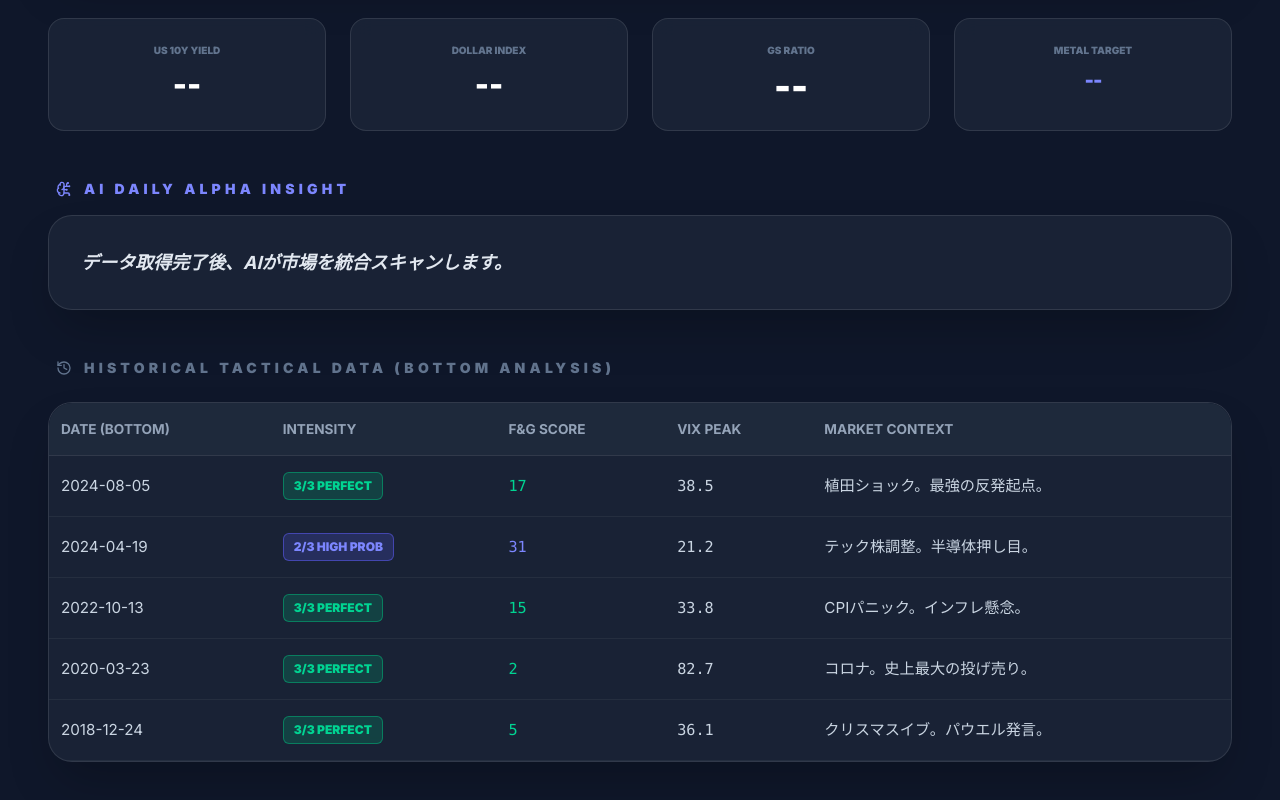
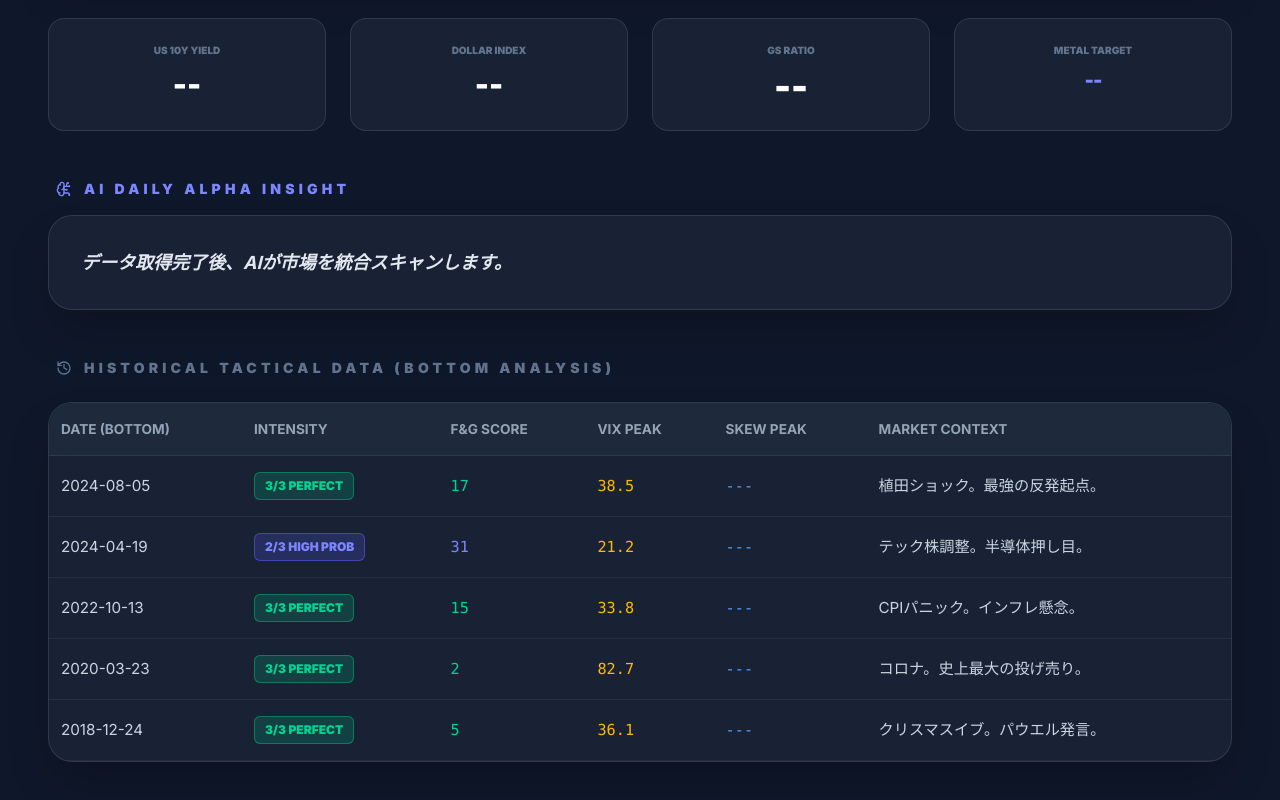
Before and after one commit to satoru-design/market-db, a Next.js app: page / in a window 1280 px wide. Shown: the part 1126-1926 px from the top of the page. Built offline with nearby package versions, Linux system fonts and the light colour scheme; no server answers.

Commit message:
feat: add Skew Peak column to Historical Tactical Data

```diff
--- a/src/app/page.tsx
+++ b/src/app/page.tsx
@@ -425,13 +425,13 @@ export default function TerminalPage() {
         </h2>
         <div className="glass-card rounded-3xl overflow-hidden shadow-2xl border border-white/5 overflow-y-auto max-h-[500px]">
           <table className="w-full history-table border-collapse min-w-[800px]">
-            <thead><tr className="bg-slate-900/80"><th>Date (Bottom)</th><th>Intensity</th><th>F&G Score</th><th>VIX Peak</th><th>Market Context</th></tr></thead>
+            <thead><tr className="bg-slate-900/80"><th>Date (Bottom)</th><th>Intensity</th><th>F&G Score</th><th>VIX Peak</th><th>Skew Peak</th><th>Market Context</th></tr></thead>
             <tbody className="text-slate-300">
-              <tr className="history-row"><td>2024-08-05</td><td><span className="status-badge bg-emerald-500/20 text-emerald-400 border border-emerald-500/50">3/3 PERFECT</span></td><td className="font-mono text-emerald-400">17</td><td className="font-mono">38.5</td><td>植田ショック。最強の反発起点。</td></tr>
-              <tr className="history-row"><td>2024-04-19</td><td><span className="status-badge bg-indigo-500/20 text-indigo-400 border border-indigo-500/50">2/3 HIGH PROB</span></td><td className="font-mono text-indigo-400">31</td><td className="font-mono">21.2</td><td>テック株調整。半導体押し目。</td></tr>
-              <tr className="history-row"><td>2022-10-13</td><td><span className="status-badge bg-emerald-500/20 text-emerald-400 border border-emerald-500/50">3/3 PERFECT</span></td><td className="font-mono text-emerald-400">15</td><td className="font-mono">33.8</td><td>CPIパニック。インフレ懸念。</td></tr>
-              <tr className="history-row"><td>2020-03-23</td><td><span className="status-badge bg-emerald-500/20 text-emerald-400 border border-emerald-500/50">3/3 PERFECT</span></td><td className="font-mono text-emerald-400">2</td><td className="font-mono">82.7</td><td>コロナ。史上最大の投げ売り。</td></tr>
-              <tr className="history-row"><td>2018-12-24</td><td><span className="status-badge bg-emerald-500/20 text-emerald-400 border border-emerald-500/50">3/3 PERFECT</span></td><td className="font-mono text-emerald-400">5</td><td className="font-mono">36.1</td><td>クリスマスイブ。パウエル発言。</td></tr>
+              <tr className="history-row"><td>2024-08-05</td><td><span className="status-badge bg-emerald-500/20 text-emerald-400 border border-emerald-500/50">3/3 PERFECT</span></td><td className="font-mono text-emerald-400">17</td><td className="font-mono text-amber-400">38.5</td><td className="font-mono text-blue-400">---</td><td>植田ショック。最強の反発起点。</td></tr>
+              <tr className="history-row"><td>2024-04-19</td><td><span className="status-badge bg-indigo-500/20 text-indigo-400 border border-indigo-500/50">2/3 HIGH PROB</span></td><td className="font-mono text-indigo-400">31</td><td className="font-mono text-amber-400">21.2</td><td className="font-mono text-blue-400">---</td><td>テック株調整。半導体押し目。</td></tr>
+              <tr className="history-row"><td>2022-10-13</td><td><span className="status-badge bg-emerald-500/20 text-emerald-400 border border-emerald-500/50">3/3 PERFECT</span></td><td className="font-mono text-emerald-400">15</td><td className="font-mono text-amber-400">33.8</td><td className="font-mono text-blue-400">---</td><td>CPIパニック。インフレ懸念。</td></tr>
+              <tr className="history-row"><td>2020-03-23</td><td><span className="status-badge bg-emerald-500/20 text-emerald-400 border border-emerald-500/50">3/3 PERFECT</span></td><td className="font-mono text-emerald-400">2</td><td className="font-mono text-amber-400">82.7</td><td className="font-mono text-blue-400">---</td><td>コロナ。史上最大の投げ売り。</td></tr>
+              <tr className="history-row"><td>2018-12-24</td><td><span className="status-badge bg-emerald-500/20 text-emerald-400 border border-emerald-500/50">3/3 PERFECT</span></td><td className="font-mono text-emerald-400">5</td><td className="font-mono text-amber-400">36.1</td><td className="font-mono text-blue-400">---</td><td>クリスマスイブ。パウエル発言。</td></tr>
             </tbody>
           </table>
         </div>
```
